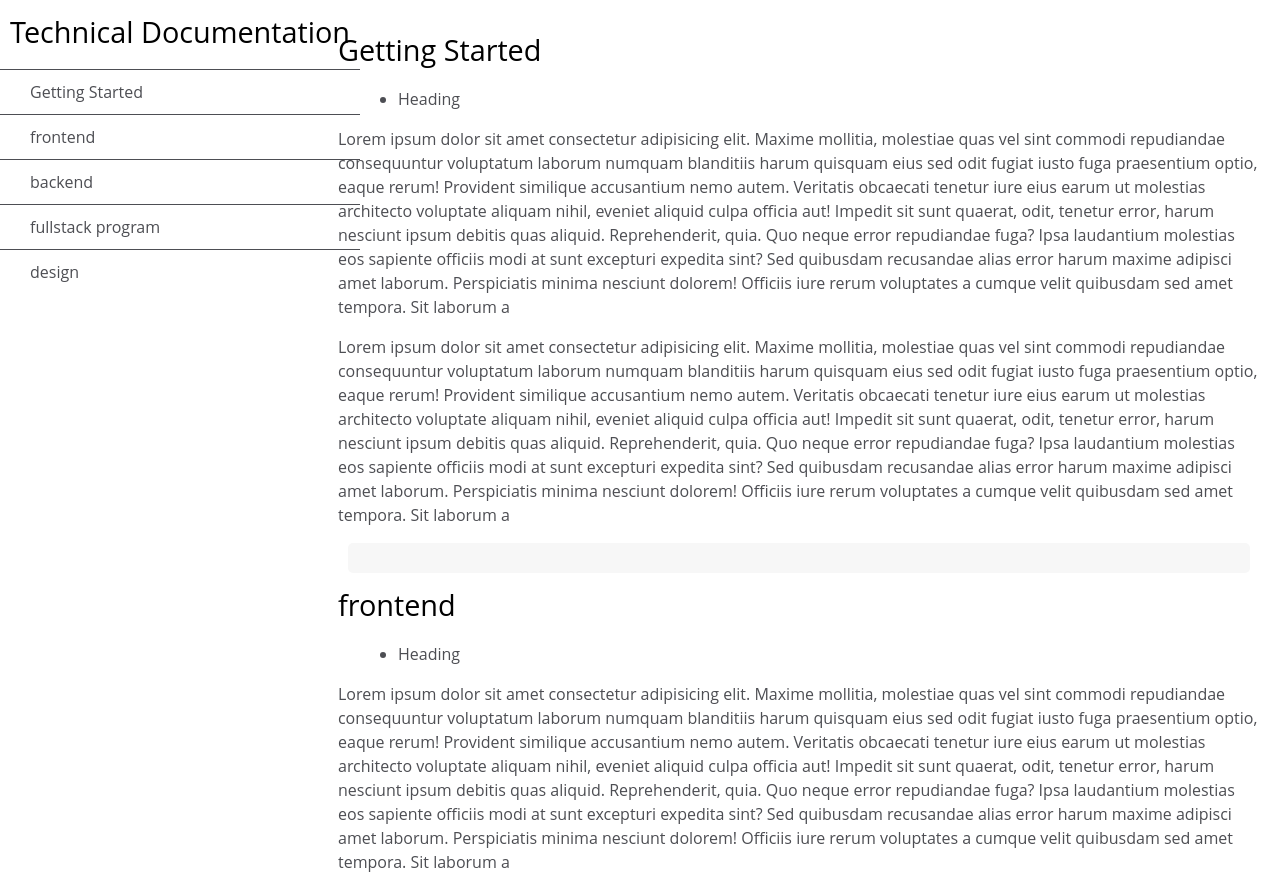
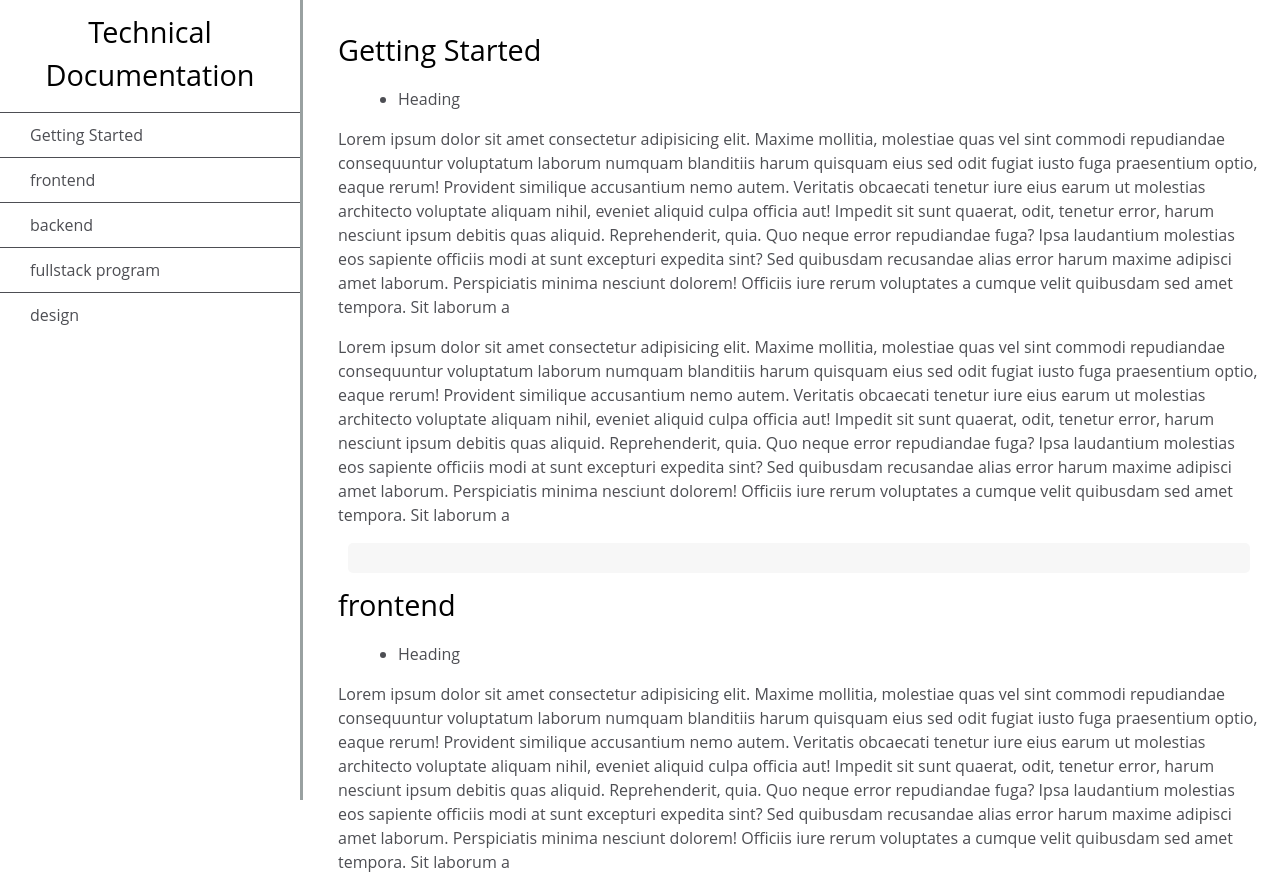
Before and after one commit to wenotch/microverse-emma-mehdi, a plain HTML site: page index.html in a window 1280 px wide. Shown: the top 877 px of the page. Drawn offline with Linux system fonts and the light colour scheme.

Commit message:
fixed issues

```diff
--- a/css/style.css
+++ b/css/style.css
@@ -1,16 +1,21 @@
-html {
+html,
+body {
   min-width: 290px;
   color: #4d4e53;
   background-color: #ffffff;
-  font-family: "Open Sans", Arial, sans-serif;
+  font-family: 'Open Sans', Arial, sans-serif;
   line-height: 1.5;
 }
 
 #navbar {
-  position: absolute;
+  position: fixed;
+  min-width: 290px;
   top: 0px;
   left: 0px;
-  overflow-x: hidden;
+  width: 300px;
+  height: 100%;
+  border-right: solid;
+  border-color: rgba(0, 22, 22, 0.4);
 }
 
 header {
@@ -49,9 +54,6 @@ header {
   cursor: pointer;
 }
 
-#main-section > header {
-  text-transform: capitalize;
-}
 #main-doc {
   position: absolute;
   margin-left: 310px;
```
